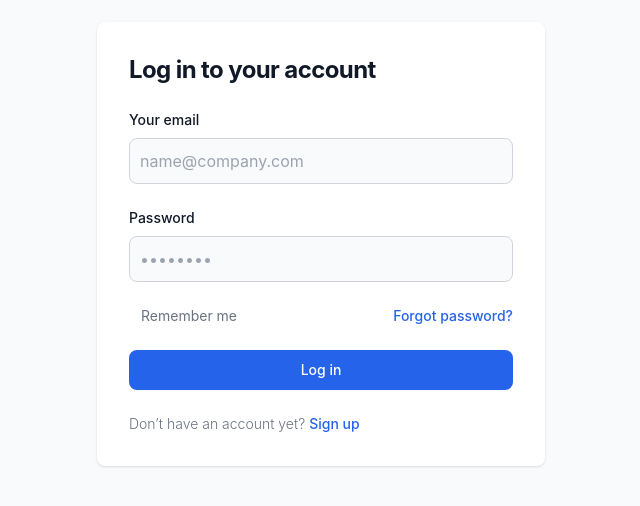
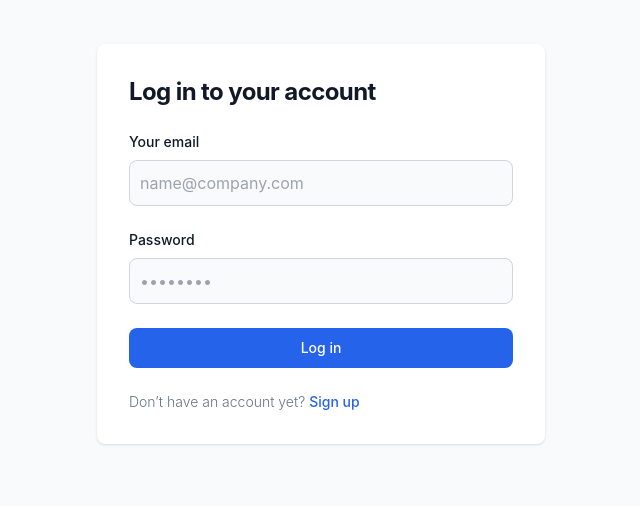
Before and after one commit to nhanng9642/bt4-client, a React (Vite) app: page /bt4-client/log-in in a window 1280 px wide. Shown: the part 156-662 px from the top of the page, without its empty margins (319-959 px from the left). Built offline with nearby package versions, Linux system fonts and the light colour scheme.

Commit message:
Fix guest guard, remove forgot-password

```diff
--- a/src/auth/GuestGuard.jsx
+++ b/src/auth/GuestGuard.jsx
@@ -8,7 +8,7 @@ export function GuestGuard( {children}) {
 
     if (!isInit) return <Loading />;
 
-    if (isAuthenticated) <Navigate to="/bt4-client/" />
+    if (isAuthenticated) return <Navigate to="/bt4-client/" />
 
     return children;
 }
--- a/src/components/LoginForm.jsx
+++ b/src/components/LoginForm.jsx
@@ -67,14 +67,6 @@ export default function SigninForm() {
                                 className="bg-gray-50 border border-gray-300 text-gray-900 rounded-lg focus:ring-primary-600 focus:border-primary-600 block w-full p-2.5 dark:bg-gray-700 dark:border-gray-600 dark:placeholder-gray-400 dark:text-white dark:focus:ring-blue-500 dark:focus:border-blue-500" required=""/>
                     </div>
 
-                    <div className="flex items-center justify-between">
-                        <div className="flex items-start">
-                            <div className="ml-3 text-sm">
-                                <label htmlFor="remember" className="text-gray-500 dark:text-gray-300">Remember me</label>
-                            </div>
-                        </div>
-                        <a href="#" className="text-sm font-medium text-primary-600 hover:underline dark:text-primary-500">Forgot password?</a>
-                    </div>
                     <button type="submit" className="w-full text-white bg-primary-600 hover:bg-primary-700 focus:ring-4 focus:outline-none focus:ring-primary-300 font-medium rounded-lg text-sm px-5 py-2.5 text-center dark:bg-primary-600 dark:hover:bg-primary-700 dark:focus:ring-primary-800">Log in</button>
                     <p className="text-sm font-light text-gray-500 dark:text-gray-400">
                         Don’t have an account yet?
```
